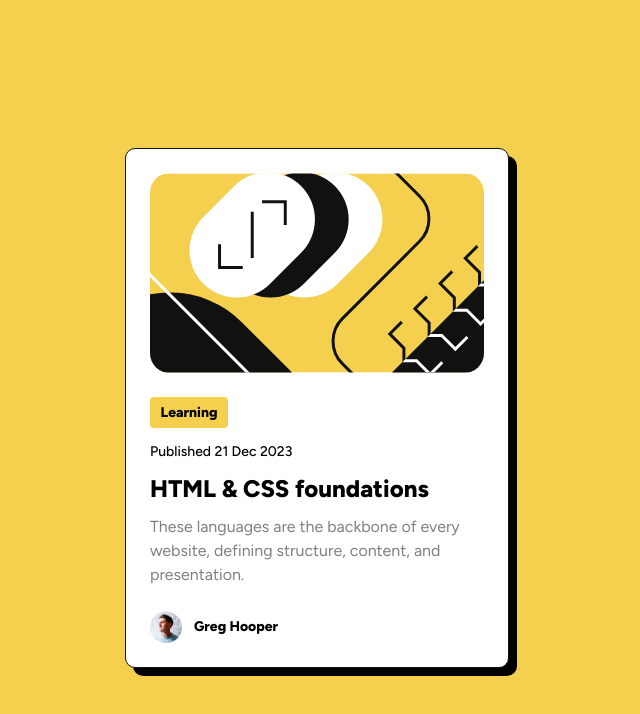
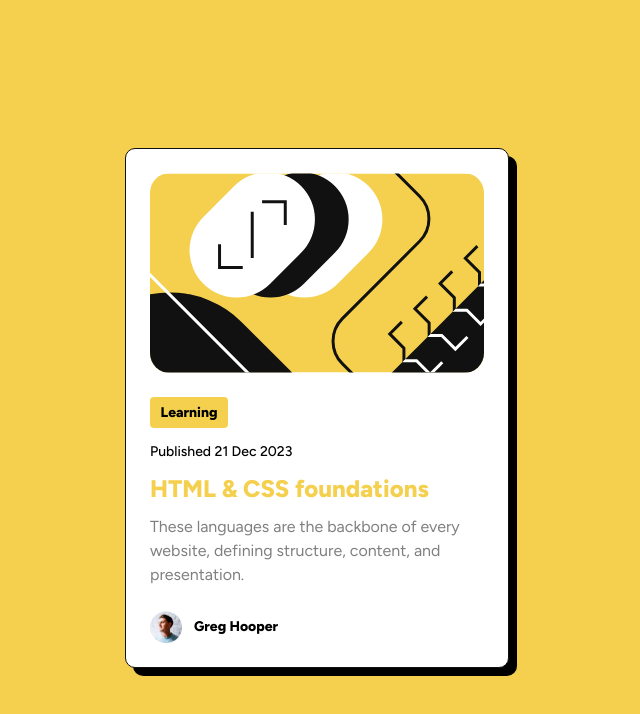
Before and after one commit to Masseh2025/Blog-preview-card, a plain HTML site: page blog-preview-card-main/index.html in a window 1280 px wide. In both pictures the pointer is over the element "HTML & CSS foundations". Shown: the whole page, without its empty margins (323-963 px from the left). Drawn offline with Linux system fonts and the light colour scheme.

Commit message:
added interactive heading

```diff
--- a/blog-preview-card-main/style.css
+++ b/blog-preview-card-main/style.css
@@ -148,9 +148,15 @@ body {
   margin: 0;
 }
 
+/* interactive heading */
+.card__heading:hover {
+  cursor: pointer;
+  color: var(--yellow);
+}
+
 .card__description {
   color: #7f7f7f;
-  font-size: clamp(0.875rem, 1rem, 3vw);
+  font-size: clamp(0.875rem, 1rem, 2.5vw);
 }
 
 /* category styling */
```
